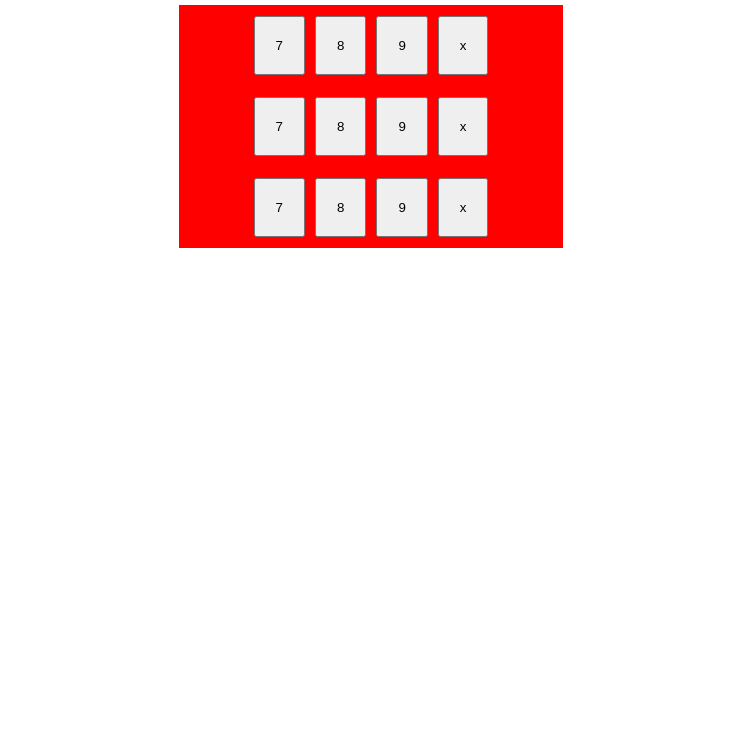
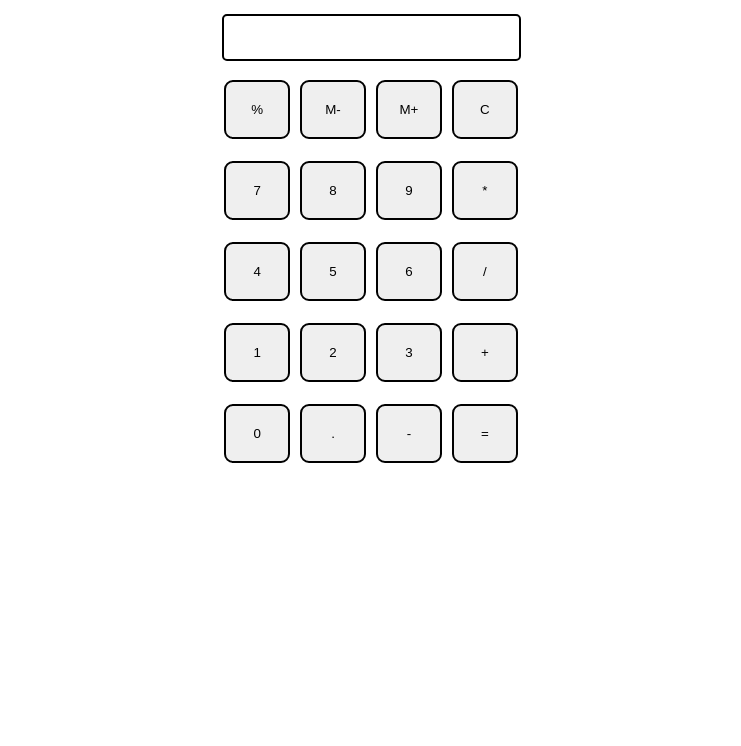
Before and after one commit to sahilmoktan/Calculator, a plain HTML site: page index.html in a window 1280 px wide. Shown: the part 75-821 px from the top of the page, without its empty margins (277-1018 px from the left). Drawn offline with Linux system fonts and the light colour scheme.

Commit message:
basic interface finished now logic writing in script

```diff
--- a/index.html
+++ b/index.html
@@ -4,33 +4,50 @@
     <meta charset="UTF-8">
     <meta http-equiv="X-UA-Compatible" content="IE=edge">
     <meta name="viewport" content="width=device-width, initial-scale=1.0">
-    <title>Document</title>
+    <title>A Calculator, Made by Sahil</title>
     <link href="style.css" rel="stylesheet" type="text/css" />
     <link href="utils.css" rel="stylesheet" type="text/css" />
 </head>
 <body>
-    <h1 class="text-center">Calculator usig HTML, css & javaScript</h1>
+    <h1 class="text-center">Welcome Calculator usig HTML, css & javaScript</h1>
 
-    <div class="coontainer bg-red flex flex-col items-center mx-auto m-w-20">
+    <div class="container flex flex-col items-center mx-auto m-w-20">
         <div class="row">
-            <button class="button"> 7 </button>
-            <button class="button"> 8 </button>
-            <button class="button"> 9 </button>
-            <button class="button"> x </button>
+            <input type="text" class="input">
+        </div>
+        <div class="row">
+            <button class="button"> % </button>
+            <button class="button"> M- </button>
+            <button class="button"> M+ </button>
+            <button class="button"> C </button>
 
         </div>
         <div class="row">
             <button class="button"> 7 </button>
             <button class="button"> 8 </button>
             <button class="button"> 9 </button>
-            <button class="button"> x </button>
+            <button class="button"> * </button>
 
         </div>
         <div class="row">
-            <button class="button"> 7 </button>
-            <button class="button"> 8 </button>
-            <button class="button"> 9 </button>
-            <button class="button"> x </button>
+            <button class="button"> 4 </button>
+            <button class="button"> 5 </button>
+            <button class="button"> 6 </button>
+            <button class="button"> / </button>
+
+        </div>
+        <div class="row">
+            <button class="button"> 1 </button>
+            <button class="button"> 2 </button>
+            <button class="button"> 3 </button>
+            <button class="button"> + </button>
+
+        </div>
+        <div class="row">
+            <button class="button"> 0 </button>
+            <button class="button"> . </button>
+            <button class="button"> - </button>
+            <button class="button"> = </button>
 
         </div>
 
--- a/script.js
+++ b/script.js
@@ -0,0 +1,11 @@
+let string = "";
+
+let buttons = document.querySelectorAll(".button");
+
+Array.from(buttons).forEach((button) => {
+  button.addEventListener("click", (e) => {
+    console.log(e.target);
+    string = string + e.target.innerHTML;
+    document.querySelector("input").value = string;
+  });
+});
--- a/style.css
+++ b/style.css
@@ -1,12 +1,29 @@
+
+  @import url('https://fonts.googleapis.com/css2?family=Roboto:wght@300&display=swap');
+
 html, body{
     height: 100%;
     width: 100%;
+    font-family: 'Roboto', sans-serif;
 }
 
 .button{
+    width: 66px;
     padding: 20px;
     margin: 3px;
+    border: 2px solid black;
+    border-radius: 9px;
+    cursor: pointer;
 }
 .row{
     margin: 8px;
 }
+
+.row input{
+    width: 295px;
+    font-size: 20px;
+    margin: 0;
+    padding: 10px 0px;
+    border: 2px solid black;
+    border-radius: 5px;
+}
```
